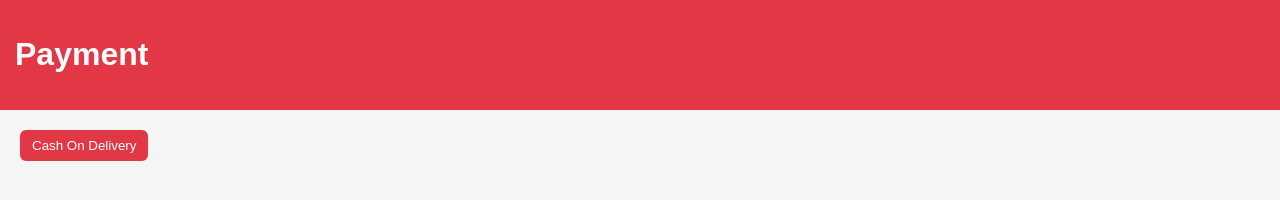
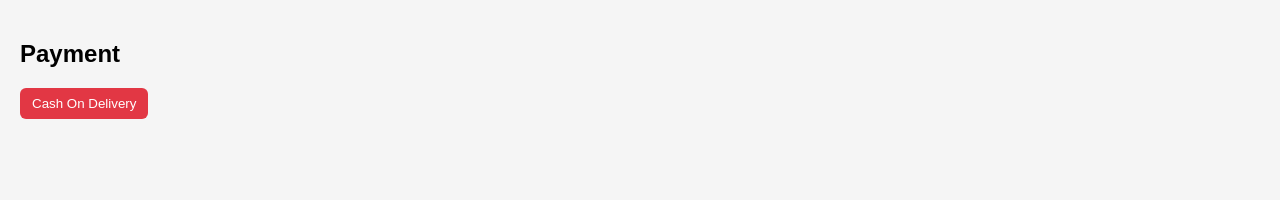
Before and after one commit to nimishverma611/zomato-food-app, a website: page public/payment.html in a window 1280 px wide. Drawn offline with Linux system fonts and the light colour scheme.

Commit message:
Update payment.html

```diff
--- a/public/payment.html
+++ b/public/payment.html
@@ -7,11 +7,9 @@
 
 <body>
 
-<header>
-<h1>Payment</h1>
-</header>
+<div class="container">
 
-<div class="container">
+<h2>Payment</h2>
 
 <button onclick="placeOrder()">Cash On Delivery</button>
 
@@ -23,7 +21,6 @@ function placeOrder(){
 
 let cart = JSON.parse(localStorage.getItem("cart")) || [];
 let delivery = JSON.parse(localStorage.getItem("delivery"));
-
 let orders = JSON.parse(localStorage.getItem("orders")) || [];
 
 orders.push({
```
